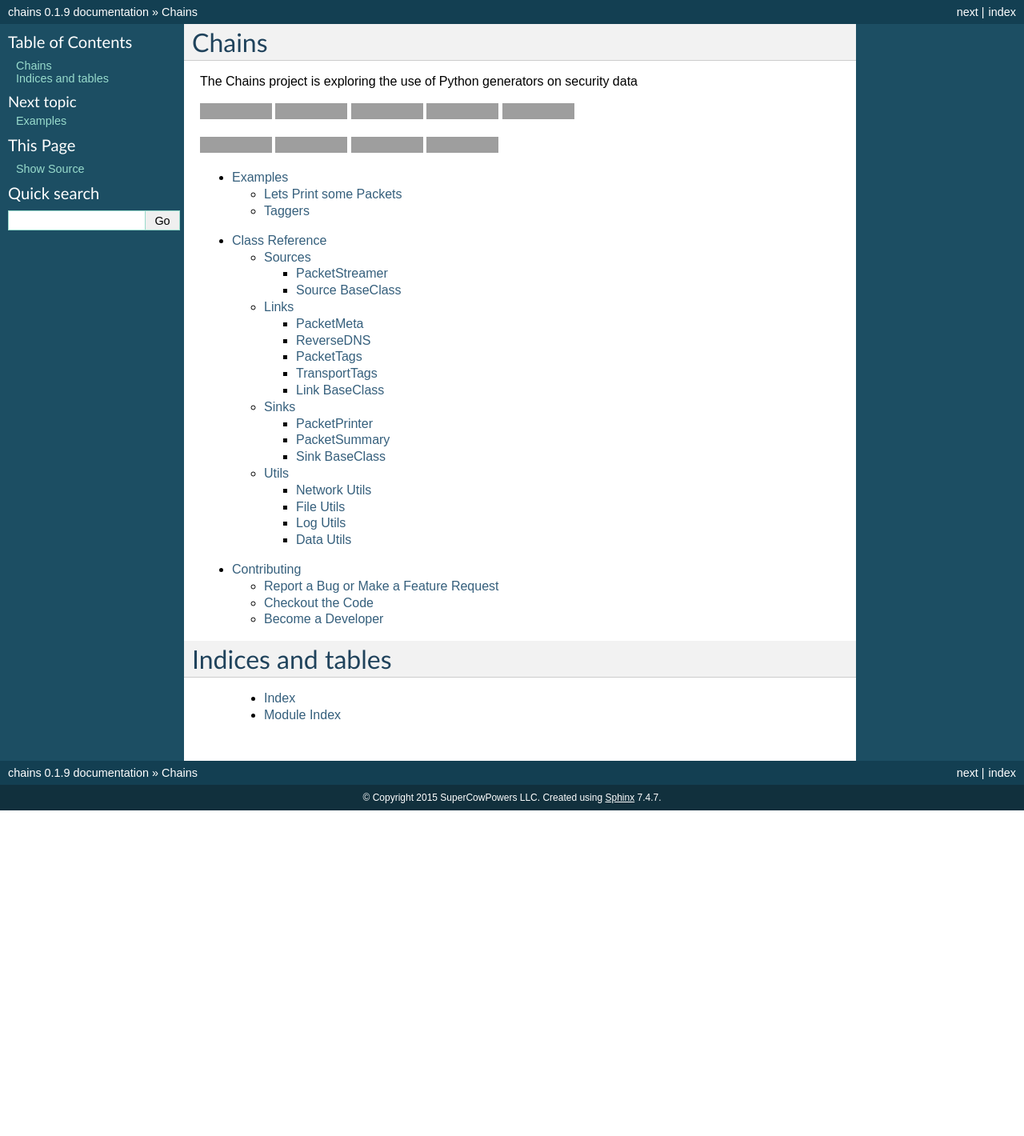
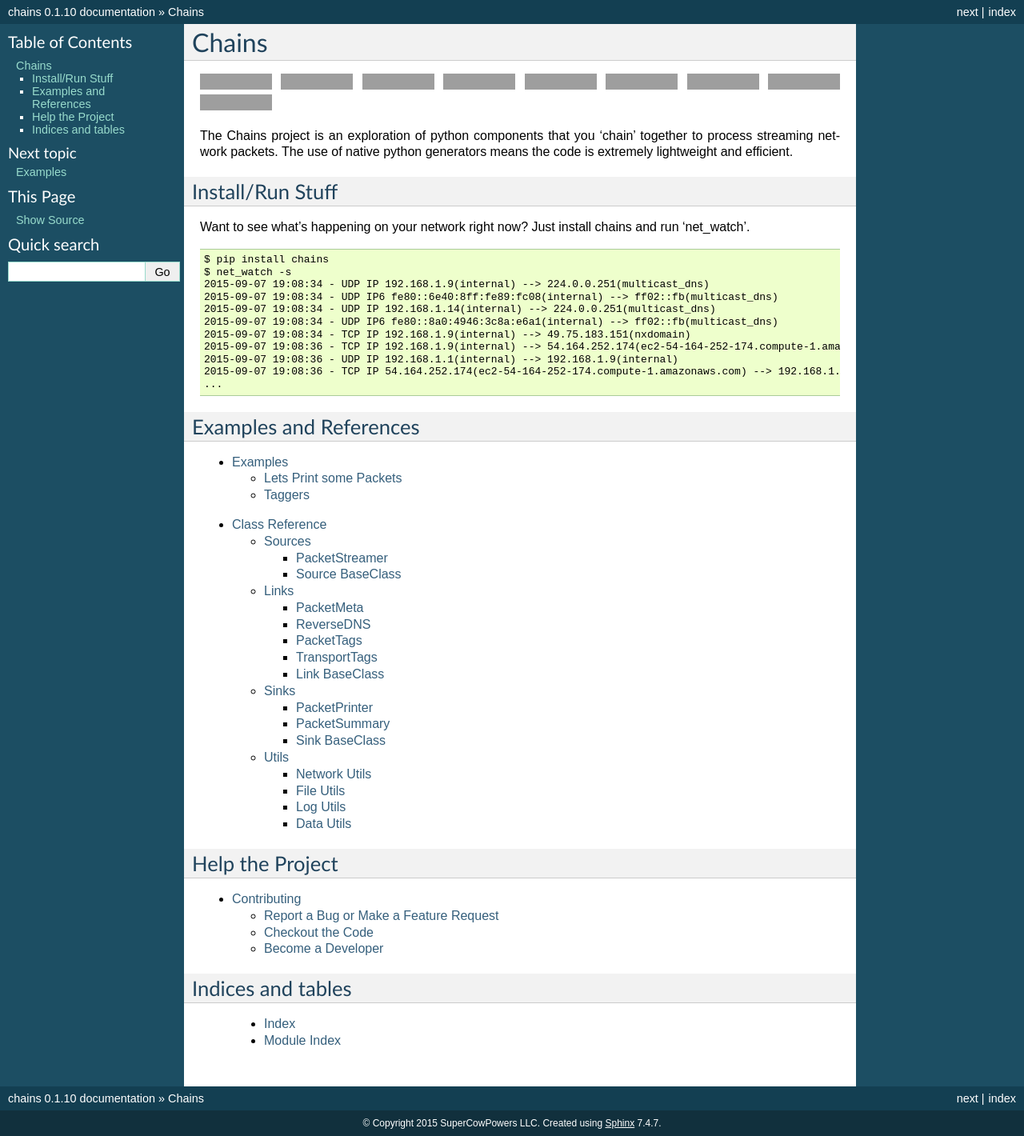
Before and after one commit to SuperCowPowers/chains, a Sphinx documentation site: the page built from docs/index.rst, in a window 1280 px wide, cut to the strip 0-1420 px from the top of the page. Shown: the whole strip at 80% size. Built offline with Sphinx 7.4.7, drawn with Linux system fonts in a browser that asks for light colours; before the commit the page ends 1013 px from its top, so only the background shows below that; grey boxes are pictures that could not be loaded.

Commit message:
adding net_watch script; updating docs a bit

```diff
--- a/chains/__init__.py
+++ b/chains/__init__.py
@@ -1,5 +1,5 @@
 ''' chains project '''
 __author__ = 'Brian Wylie'
-__author_email__ = 'brifordwylie@gmail.com'
-__version__ = '0.1.9'
+__author_email__ = 'briford@supercowpowers.com'
+__version__ = '0.1.10'
 __url__ = 'https://github.com/SuperCowPowers/chains'
--- a/docs/badges.rst
+++ b/docs/badges.rst
@@ -1,8 +1,5 @@
 
-
-|travis| |Coverage Status| |landscape| |version| |downloads|
-
-|wheel| |supported-versions| |supported-implementations| |gitter|
+|travis| |Coverage Status| |landscape| |version| |downloads| |wheel| |supported-versions| |supported-implementations| |gitter|
 
 .. |travis| image:: https://img.shields.io/travis/SuperCowPowers/chains.svg
    :target: https://travis-ci.org/SuperCowPowers/chains
--- a/docs/index.rst
+++ b/docs/index.rst
@@ -1,9 +1,33 @@
 Chains
 ======
-The Chains project is exploring the use of Python generators on security data
 
 .. include:: badges.rst
 
+The Chains project is an exploration of python components that you
+'chain' together to process streaming network packets. The use of
+native python generators means the code is extremely lightweight and
+efficient.
+
+
+Install/Run Stuff
+-----------------
+Want to see what's happening on your network right now? Just install chains and run 'net_watch'.
+::
+
+    $ pip install chains
+    $ net_watch -s
+    2015-09-07 19:08:34 - UDP IP 192.168.1.9(internal) --> 224.0.0.251(multicast_dns)
+    2015-09-07 19:08:34 - UDP IP6 fe80::6e40:8ff:fe89:fc08(internal) --> ff02::fb(multicast_dns)
+    2015-09-07 19:08:34 - UDP IP 192.168.1.14(internal) --> 224.0.0.251(multicast_dns)
+    2015-09-07 19:08:34 - UDP IP6 fe80::8a0:4946:3c8a:e6a1(internal) --> ff02::fb(multicast_dns)
+    2015-09-07 19:08:34 - TCP IP 192.168.1.9(internal) --> 49.75.183.151(nxdomain)
+    2015-09-07 19:08:36 - TCP IP 192.168.1.9(internal) --> 54.164.252.174(ec2-54-164-252-174.compute-1.amazonaws.com)
+    2015-09-07 19:08:36 - UDP IP 192.168.1.1(internal) --> 192.168.1.9(internal)
+    2015-09-07 19:08:36 - TCP IP 54.164.252.174(ec2-54-164-252-174.compute-1.amazonaws.com) --> 192.168.1.9(internal)
+    ...
+
+Examples and References
+-----------------------
 .. toctree::
     :maxdepth: 3
 
@@ -14,13 +38,15 @@ The Chains project is exploring the use of Python generators on security data
 
     class_reference/index
 
+Help the Project
+----------------
 .. toctree::
     :maxdepth: 2
 
     contributing
 
 Indices and tables
-==================
+------------------
 
  * :ref:`genindex`
  * :ref:`modindex`
--- a/setup.py
+++ b/setup.py
@@ -10,8 +10,7 @@ description = 'Exploratory Python Chained Generator Project'
 with open('README.rst') as f:
     long_description = f.read()
 
-scripts = []
-# scripts = ['scripts/net_watch', 'scripts/host_count', 'scripts/protocol_count']
+scripts = ['scripts/net_watch']
 packages = ['chains', 'chains.links', 'chains.sinks', 'chains.sources', 'chains.utils']
 
 requirements = ['pypcap', 'dpkt']
```
Also changed, not shown: README.md (deleted, +0 -64 lines), README.rst (+14 -4 lines), 2 other files.
